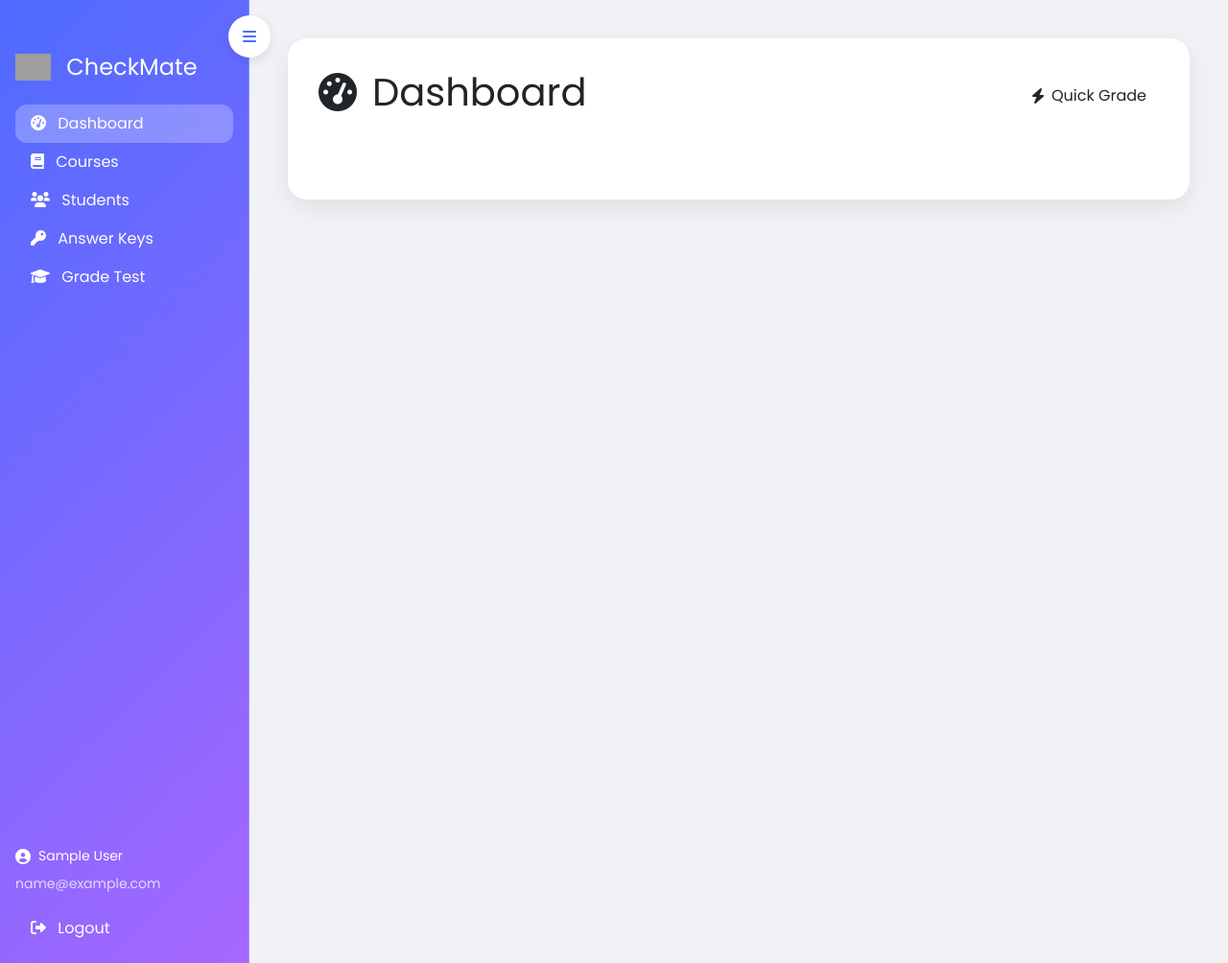
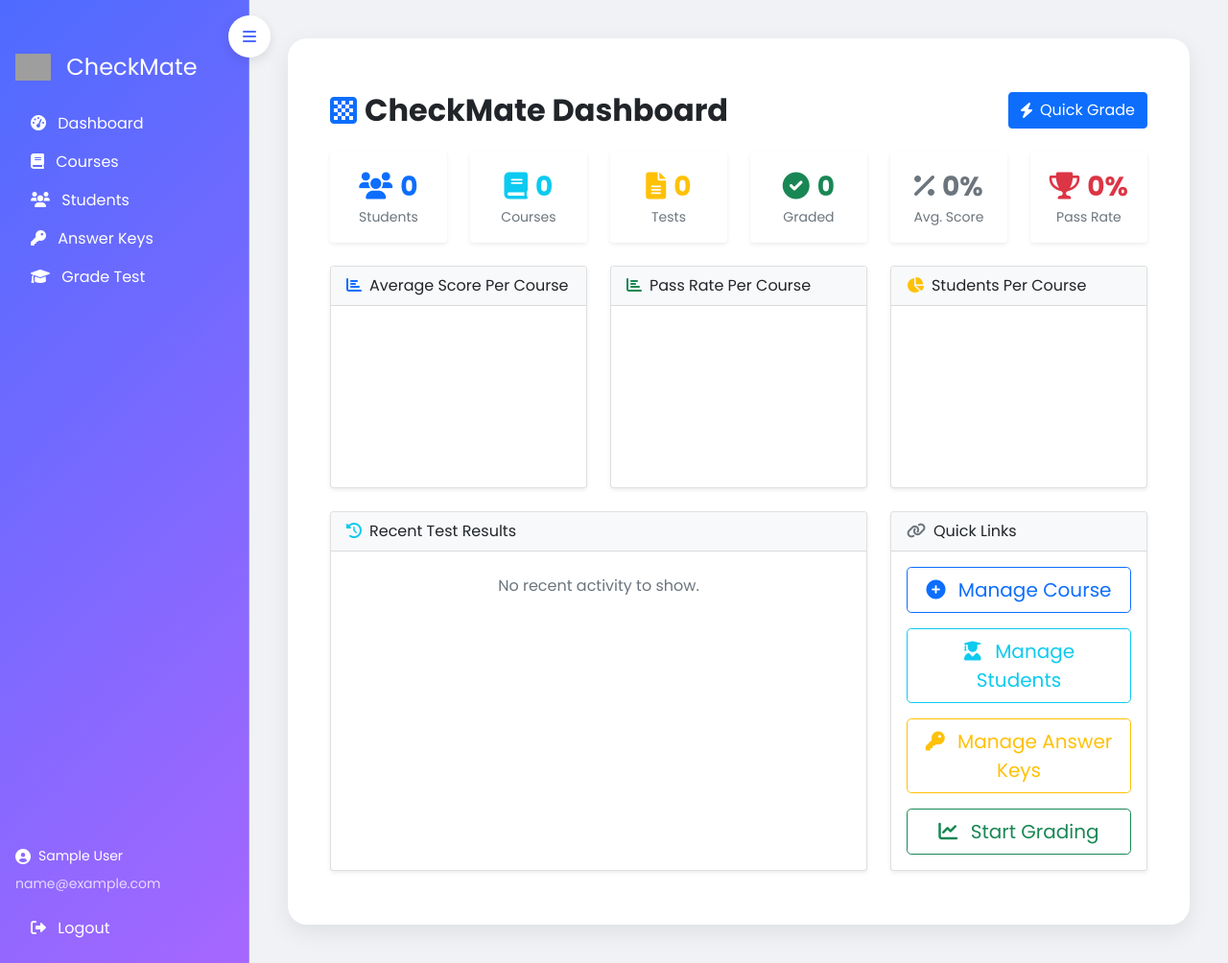
Before and after one commit to itsmiyukimharie/Checkmate, a Django app: page /dashboard/ in a window 1280 px wide. Shown: the whole page at 96% size. Run offline with Django 4.2, Linux system fonts and the light colour scheme; the visitor is signed in with stand-in values (Sample User, id 1); data that the repository does not hold is empty; a map, chart or similar area stays blank; grey boxes are pictures that could not be loaded.

Commit message:
Final V1

```diff
--- a/main/views.py
+++ b/main/views.py
@@ -19,16 +19,88 @@ from .forms import CreateAnswerKeyForm, CourseForm, CourseFilterForm, StudentFor
 from scripts.pdf_processor_main_prototype import CheckmateService
 from django.views.decorators.csrf import csrf_exempt
 from django.views.decorators.http import require_POST
+from django.db.models import Avg, Count, Q
+from datetime import timedelta
+from django.utils import timezone
+from .models import Students, Courses, TestInformation, TestResult
 
 logger = logging.getLogger(__name__)
 
 @login_required
 def dashboard(request):
-    """Dashboard page - main entry point"""
+    user = request.user
+
+    # Metrics
+    total_students = Students.objects.filter(user=user).count()
+    total_courses = Courses.objects.filter(user=user).count()
+    total_tests = TestInformation.objects.filter(user=user).count()
+    graded_tests = TestResult.objects.filter(test_information__user=user).values('test_information').distinct().count()
+    total_test_results = TestResult.objects.filter(test_information__user=user).count()
+    avg_score = TestResult.objects.filter(test_information__user=user).aggregate(avg=Avg('score'))['avg']
+    avg_score = round(avg_score, 2) if avg_score is not None else 0
+
+    # Pass rate (assuming 50% is passing)
+    pass_count = TestResult.objects.filter(test_information__user=user, score__gte=50).count()
+    fail_count = TestResult.objects.filter(test_information__user=user, score__lt=50).count()
+    pass_rate = round((pass_count / total_test_results) * 100, 2) if total_test_results else 0
+
+    # Recent activity: last 5 test results
+    recent_activity = (
+        TestResult.objects.filter(test_information__user=user)
+        .select_related('student', 'test_information')
+        .order_by('-created_at')[:5]
+    )
+
+    # Test creation trend (last 6 months)
+    now = timezone.now()
+    test_trend_labels = []
+    test_trend_data = []
+    for i in range(5, -1, -1):
+        month_date = (now - timedelta(days=30*i))
+        label = month_date.strftime('%b %Y')
+        test_trend_labels.append(label)
+        count = TestInformation.objects.filter(
+            user=user,
+            created_at__year=month_date.year,
+            created_at__month=month_date.month
+        ).count()
+        test_trend_data.append(count)
+
+    # Average score trend (last 6 months)
+    score_trend_labels = test_trend_labels[:]  # Use same months as above
+    score_trend_data = []
+    for i in range(5, -1, -1):
+        month_date = (now - timedelta(days=30*i))
+        month_start = month_date.replace(day=1)
+        # Get the first day of the next month
+        if month_start.month == 12:
+            month_end = month_start.replace(year=month_start.year+1, month=1)
+        else:
+            month_end = month_start.replace(month=month_start.month+1)
+        avg = TestResult.objects.filter(
+            test_information__user=user,
+            created_at__gte=month_start,
+            created_at__lt=month_end
+        ).aggregate(avg=Avg('score'))['avg']
+        score_trend_data.append(round(avg, 2) if avg is not None else 0)
+
+    # Pass/fail data for pie
+    pass_fail_data = [pass_count, fail_count]
+
     context = {
-        'page_title': 'Dashboard',
-        'current_page': 'dashboard',
-        'user': request.user
+        'total_students': total_students,
+        'total_courses': total_courses,
+        'total_tests': total_tests,
+        'graded_tests': graded_tests,
+        'total_test_results': total_test_results,
+        'avg_score': avg_score,
+        'pass_rate': pass_rate,
+        'recent_activity': recent_activity,
+        'test_trend_labels': test_trend_labels,
+        'test_trend_data': test_trend_data,
+        'score_trend_labels': score_trend_labels,
+        'score_trend_data': score_trend_data,
+        'pass_fail_data': pass_fail_data,
     }
     return render(request, 'main/dashboard.html', context)
 
--- a/templates/base.html
+++ b/templates/base.html
@@ -131,6 +131,7 @@
             border-radius: 4px;
         }
     </style>
+    {% block extra_head %}{% endblock %}
 </head>
 <body>
     <!-- Toggle Button -->
--- a/templates/main/dashboard.html
+++ b/templates/main/dashboard.html
@@ -3,134 +3,230 @@
 {% block title %}Dashboard - CheckMate{% endblock %}
 
 {% block extra_head %}
-<!-- Fonts & UI Libraries -->
-<link href="https://fonts.googleapis.com/css2?family=Poppins:wght@400;500;600;700&display=swap" rel="stylesheet">
-<script src="https://cdn.jsdelivr.net/npm/tsparticles@3/tsparticles.bundle.min.js"></script>
-<script src="https://cdn.jsdelivr.net/npm/chart.js@4.4.0/dist/chart.umd.min.js"></script>
-<script src="https://cdn.jsdelivr.net/npm/vanilla-tilt@1.8.2/dist/vanilla-tilt.min.js"></script>
-
-<style>
-  /* —— Layout —— */
-  body {
-    margin: 0;
-    background: linear-gradient(135deg, #a8edea 0%, #fed6e3 100%);
-    font-family: 'Poppins', sans-serif;
-    color: #fff;
-    overflow-x: hidden;
-  }
-
-  #tsparticles {
-    position: fixed;
-    inset: 0;
-    z-index: -1;
-  }
-
-  /* —— Base Glass Card —— */
-  .glass-card {
-    position: relative;
-    background: rgba(255, 255, 255, 0.15); /* faint glass */
-    border: 1px solid rgba(255, 255, 255, 0.25);
-    backdrop-filter: blur(18px);
-    -webkit-backdrop-filter: blur(18px);
-    border-radius: 16px; /* Rounded corners */
-    overflow: hidden;
-    box-shadow: 0 8px 24px rgba(0, 0, 0, 0.25);
-    transition: transform 0.45s cubic-bezier(0.25, 1, 0.3, 1), box-shadow 0.45s;
-  }
-
-  .glass-card:hover {
-    transform: translateY(-8px) scale(1.03);
-    box-shadow: 0 12px 40px rgba(0, 0, 0, 0.45);
-  }
-
-  /* —— Metric Cards —— */
-  .metric-card { position: relative; }
-  .metric-card .card-body { position: relative; z-index: 1; }
-  .metric-card::before {
-    content: "";
-    position: absolute;
-    inset: 0;
-    border-radius: inherit;
-    background-size: 200% 200%;
-    animation: bgShift 8s ease infinite;
-    z-index: 0;
-  }
-
-  /* Individual pastel gradient backgrounds for content cards */
-  .metric-purple::before { background: linear-gradient(135deg, #b3a0f0 0%, #d0b7f6 100%); }
-  .metric-pink::before   { background: linear-gradient(135deg, #ffb3d9 0%, #fdd6e5 100%); }
-  .metric-aqua::before   { background: linear-gradient(135deg, #a0eaff 0%, #b5d8f6 100%); }
-  .metric-gold::before   { background: linear-gradient(135deg, #fdd5a0 0%, #f7d7b9 100%); }
-
-  @keyframes bgShift {
-    0% {background-position: 0 50%;}
-    50% {background-position: 100% 50%;}
-    100% {background-position: 0 50%;}
-  }
-
-  /* —— Typography —— */
-  .card-body h4 { font-size: 2rem; font-weight: 600; margin-bottom: 0.25rem; }
-  .card-body p { font-size: 1.1rem; margin: 0; font-weight: 400; }
-  .dashboard-title { font-size: 2.6rem; font-weight: 700; text-shadow: 2px 2px 6px rgba(0,0,0,0.4); }
-
-  /* —— List & Headers —— */
-  .list-group-item { background: transparent; border: none; color: #fff; padding: 12px 0; }
-  .list-group-item i { margin-right: 8px; }
-  .card-header { background: rgba(255,255,255,0.05); border-bottom: 1px solid rgba(255,255,255,0.2); font-weight: 600; font-size: 1.1rem; }
-
-  /* —— Buttons —— */
-  .btn-glass {
-    position: relative;
-    background: rgba(255,255,255,0.12);
-    border: 1px solid rgba(255,255,255,0.3);
-    color: #fff;
-    backdrop-filter: blur(10px);
-    border-radius: 16px; /* Rounded corners */
-    font-weight: 500;
-    overflow: hidden;
-    transition: transform 0.25s ease, box-shadow 0.25s;
-  }
-  .btn-glass::after {
-    content: "";
-    position: absolute;
-    inset: -100% -100% 0 0;
-    background: linear-gradient(120deg, transparent 0%, rgba(255,255,255,0.5) 60%, transparent 100%);
-    transform: translateX(-100%);
-    transition: transform 0.8s cubic-bezier(0.4, 0, 0.2, 1);
-  }
-  .btn-glass:hover::after { transform: translateX(100%); }
-  .btn-glass:hover { transform: translateY(-3px); box-shadow: 0 4px 18px rgba(0,0,0,0.4); }
-
-  /* —— Charts —— */
-  #accuracyChart { width: 100%; max-height: 220px; }
-
-  @media(max-width: 767px){ .dashboard-title { font-size: 2.1rem; } }
-</style>
+<script src="https://cdn.jsdelivr.net/npm/chart.js"></script>
 {% endblock %}
 
 {% block content %}
-<div id="tsparticles"></div>
+<div class="container-fluid py-4">
+  <div class="d-flex justify-content-between align-items-center mb-4 flex-wrap gap-3">
+    <h1 class="h2 fw-bold d-flex align-items-center mb-0">
+      <i class="fas fa-chess-board me-2 text-primary"></i> CheckMate Dashboard
+    </h1>
+    <a href="{% url 'main:grade_test' %}" class="btn btn-primary d-flex align-items-center">
+      <i class="fas fa-bolt me-2"></i> Quick Grade
+    </a>
+  </div>
 
-<div class="d-flex justify-content-between align-items-center mb-5 flex-wrap gap-3">
-  <h1 class="dashboard-title d-flex align-items-center"><i class="fas fa-tachometer-alt me-3"></i> Dashboard</h1>
-  <a href="{% url 'main:grade_test' %}" class="btn btn-glass d-flex align-items-center"><i class="fas fa-bolt me-2"></i> Quick Grade</a>
+  <!-- Top Metrics -->
+  <div class="row g-4 mb-4">
+    <div class="col-6 col-md-2">
+      <div class="card text-center shadow-sm border-0">
+        <div class="card-body">
+          <div class="fs-3 fw-bold text-primary"><i class="fas fa-users me-2"></i>{{ total_students }}</div>
+          <div class="small text-muted">Students</div>
+        </div>
+      </div>
+    </div>
+    <div class="col-6 col-md-2">
+      <div class="card text-center shadow-sm border-0">
+        <div class="card-body">
+          <div class="fs-3 fw-bold text-info"><i class="fas fa-book me-2"></i>{{ total_courses }}</div>
+          <div class="small text-muted">Courses</div>
+        </div>
+      </div>
+    </div>
+    <div class="col-6 col-md-2">
+      <div class="card text-center shadow-sm border-0">
+        <div class="card-body">
+          <div class="fs-3 fw-bold text-warning"><i class="fas fa-file-alt me-2"></i>{{ total_tests }}</div>
+          <div class="small text-muted">Tests</div>
+        </div>
+      </div>
+    </div>
+    <div class="col-6 col-md-2">
+      <div class="card text-center shadow-sm border-0">
+        <div class="card-body">
+          <div class="fs-3 fw-bold text-success"><i class="fas fa-check-circle me-2"></i>{{ graded_tests }}</div>
+          <div class="small text-muted">Graded</div>
+        </div>
+      </div>
+    </div>
+    <div class="col-6 col-md-2">
+      <div class="card text-center shadow-sm border-0">
+        <div class="card-body">
+          <div class="fs-3 fw-bold text-secondary"><i class="fas fa-percentage me-2"></i>{{ avg_score|default:"0" }}%</div>
+          <div class="small text-muted">Avg. Score</div>
+        </div>
+      </div>
+    </div>
+    <div class="col-6 col-md-2">
+      <div class="card text-center shadow-sm border-0">
+        <div class="card-body">
+          <div class="fs-3 fw-bold text-danger"><i class="fas fa-trophy me-2"></i>{{ pass_rate|default:"0" }}%</div>
+          <div class="small text-muted">Pass Rate</div>
+        </div>
+      </div>
+    </div>
+  </div>
+
+  <!-- Charts Row -->
+  <div class="row g-4 mb-4">
+    <div class="col-lg-4">
+      <div class="card shadow-sm h-100">
+        <div class="card-header bg-light fw-semibold">
+          <i class="fas fa-chart-bar text-primary me-2"></i>Average Score Per Course
+        </div>
+        <div class="card-body">
+          <canvas id="avgScoreCourseChart"></canvas>
+        </div>
+      </div>
+    </div>
+    <div class="col-lg-4">
+      <div class="card shadow-sm h-100">
+        <div class="card-header bg-light fw-semibold">
+          <i class="fas fa-chart-bar text-success me-2"></i>Pass Rate Per Course
+        </div>
+        <div class="card-body">
+          <canvas id="passRateCourseChart"></canvas>
+        </div>
+      </div>
+    </div>
+    <div class="col-lg-4">
+      <div class="card shadow-sm h-100">
+        <div class="card-header bg-light fw-semibold">
+          <i class="fas fa-chart-pie text-warning me-2"></i>Students Per Course
+        </div>
+        <div class="card-body">
+          <canvas id="studentsCourseChart"></canvas>
+        </div>
+      </div>
+    </div>
+  </div>
+  <!-- Activity & Quick Links -->
+  <div class="row g-4">
+    <div class="col-lg-8">
+      <div class="card shadow-sm h-100">
+        <div class="card-header bg-light fw-semibold">
+          <i class="fas fa-history text-info me-2"></i>Recent Test Results
+        </div>
+        <div class="card-body px-0">
+          <ul class="list-group list-group-flush">
+            {% for result in recent_activity %}
+            <li class="list-group-item d-flex align-items-center">
+              <span class="me-2 text-success"><i class="fas fa-user-check"></i></span>
+              <span>
+                <b>{{ result.student }}</b> scored <b>{{ result.score }}</b> on <b>{{ result.test_information.test_name }}</b>
+                <span class="d-block small text-muted">{{ result.created_at|date:"M d, Y H:i" }}</span>
+              </span>
+            </li>
+            {% empty %}
+            <li class="list-group-item text-center text-muted">
+              No recent activity to show.
+            </li>
+            {% endfor %}
+          </ul>
+        </div>
+      </div>
+    </div>
+    <div class="col-lg-4">
+      <div class="card shadow-sm h-100">
+        <div class="card-header bg-light fw-semibold">
+          <i class="fas fa-link text-secondary me-2"></i>Quick Links
+        </div>
+        <div class="card-body d-grid gap-3">
+          <a href="{% url 'main:add_course' %}" class="btn btn-outline-primary btn-lg">
+            <i class="fas fa-plus-circle me-2"></i> Manage Course
+          </a>
+          <a href="{% url 'main:student_management' %}" class="btn btn-outline-info btn-lg">
+            <i class="fas fa-user-graduate me-2"></i> Manage Students
+          </a>
+          <a href="{% url 'main:answer_keys' %}" class="btn btn-outline-warning btn-lg">
+            <i class="fas fa-key me-2"></i> Manage Answer Keys
+          </a>
+          <a href="{% url 'main:grade_test' %}" class="btn btn-outline-success btn-lg">
+            <i class="fas fa-chart-line me-2"></i> Start Grading
+          </a>
+        </div>
+      </div>
+    </div>
+  </div>
 </div>
 {% endblock %}
 
 {% block extra_js %}
 <script>
-  /* —— Particles —— */
-  tsParticles.load("tsparticles", {
-    fullScreen:{enable:false}, background:{color:"transparent"},
-    particles:{number:{value:60},size:{value:3},move:{enable:true,speed:1},opacity:{value:0.5},color:{value:"#ffffff"},links:{enable:true,color:"#ffffff",opacity:0.25}},
-    interactivity:{events:{onhover:{enable:true,mode:"repulse"},onclick:{enable:true,mode:"push"}},modes:{repulse:{distance:100},push:{quantity:4}}}
-  });
+document.addEventListener('DOMContentLoaded', function() {
+  // 1. Bar chart: Average Score Per Course
+  const avgScoreCourseLabels = ["Math", "Science", "English", "History"];
+  const avgScoreCourseData = [85, 78, 92, 88];
 
-  /* —— Doughnut —— */
-  const ctx=document.getElementById('accuracyChart');
-  if(ctx){new Chart(ctx,{type:'doughnut',data:{labels:['Accuracy',''],datasets:[{data:[87,13],backgroundColor:['rgba(255,255,255,0.9)','rgba(255,255,255,0.15)'],borderWidth:0}]},options:{cutout:'75%',plugins:{tooltip:{enabled:false},legend:{display:false}}}});}
+  // 2. Bar chart: Pass Rate Per Course
+  const passRateCourseLabels = ["Math", "Science", "English", "History"];
+  const passRateCourseData = [90, 75, 98, 80];
 
-  /* —— Tilt —— */
-  VanillaTilt.init(document.querySelectorAll('[data-tilt]'),{max:8,speed:600});
+  // 3. Pie chart: Students Per Course
+  const studentsCourseLabels = ["Math", "Science", "English", "History"];
+  const studentsCourseData = [30, 25, 20, 15];
+
+  // Average Score Per Course
+  const avgScoreCourseChart = document.getElementById('avgScoreCourseChart');
+  if (avgScoreCourseChart) {
+    new Chart(avgScoreCourseChart, {
+      type: 'bar',
+      data: {
+        labels: avgScoreCourseLabels,
+        datasets: [{
+          label: 'Average Score',
+          data: avgScoreCourseData,
+          backgroundColor: '#4e6bff',
+          borderRadius: 8
+        }]
+      },
+      options: {
+        plugins: { legend: {display: false} },
+        scales: { y: { beginAtZero: true, max: 100 } }
+      }
+    });
+  }
+
+  // Pass Rate Per Course
+  const passRateCourseChart = document.getElementById('passRateCourseChart');
+  if (passRateCourseChart) {
+    new Chart(passRateCourseChart, {
+      type: 'bar',
+      data: {
+        labels: passRateCourseLabels,
+        datasets: [{
+          label: 'Pass Rate (%)',
+          data: passRateCourseData,
+          backgroundColor: '#28a745',
+          borderRadius: 8
+        }]
+      },
+      options: {
+        plugins: { legend: {display: false} },
+        scales: { y: { beginAtZero: true, max: 100 } }
+      }
+    });
+  }
+
+  // Students Per Course Pie
+  const studentsCourseChart = document.getElementById('studentsCourseChart');
+  if (studentsCourseChart) {
+    new Chart(studentsCourseChart, {
+      type: 'pie',
+      data: {
+        labels: studentsCourseLabels,
+        datasets: [{
+          data: studentsCourseData,
+          backgroundColor: ['#4e6bff', '#28a745', '#ffc107', '#dc3545'],
+        }]
+      },
+      options: {
+        plugins: { legend: {position: 'bottom'} }
+      }
+    });
+  }
+});
 </script>
 {% endblock %}
```
